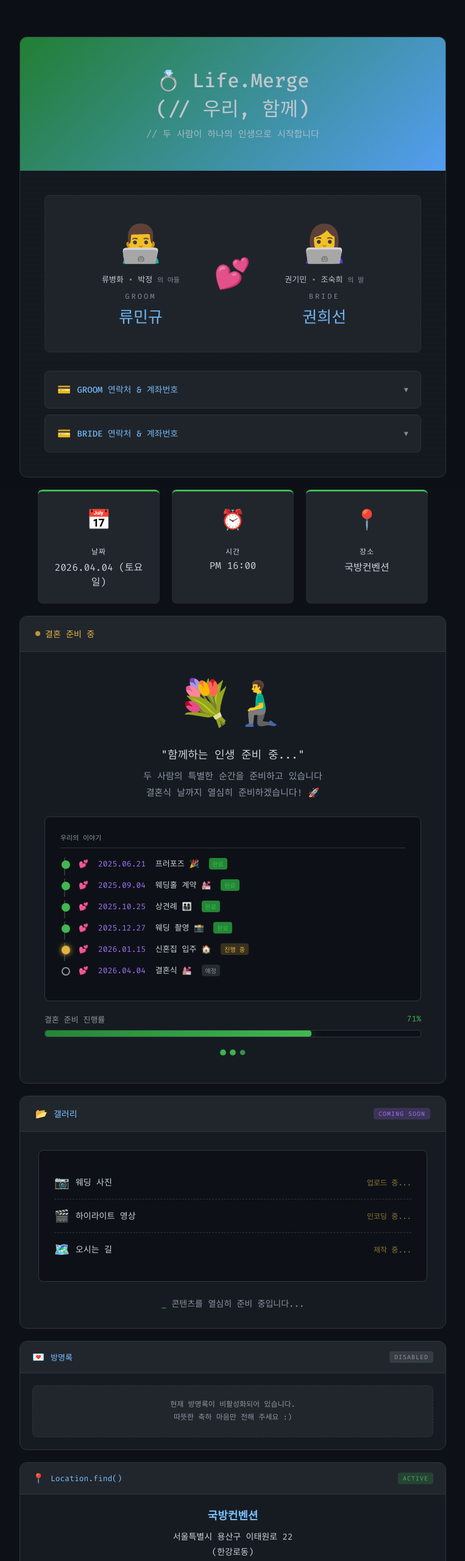
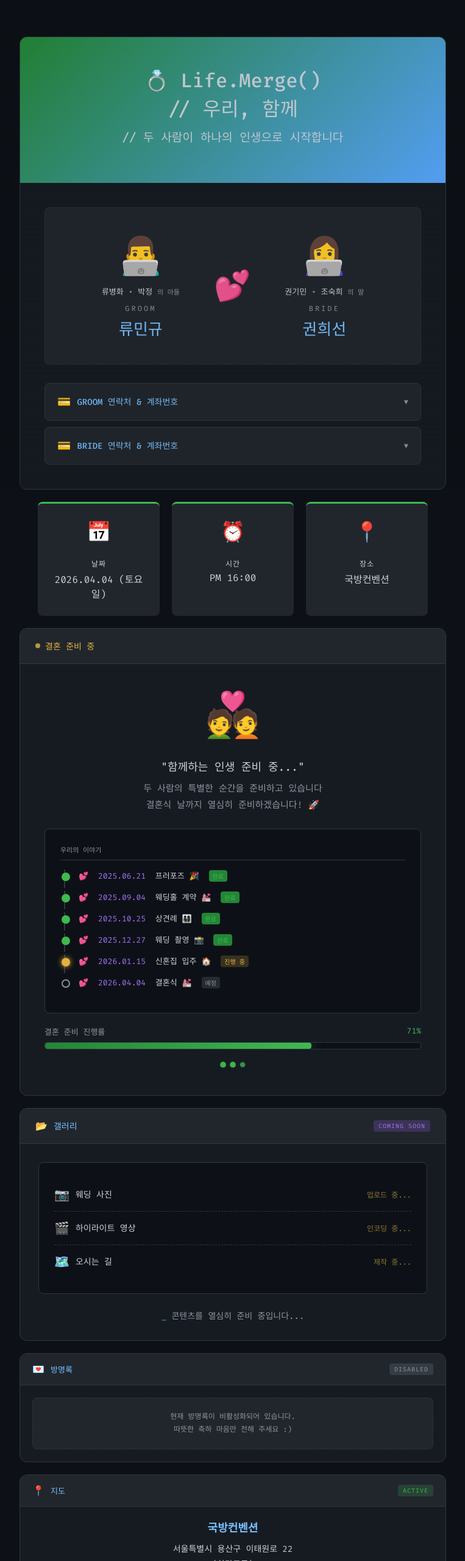
Before and after one commit to kwon1009/w-invitation, a website: page index.html in a window 1280 px wide. Shown: the top 2560 px of the page at 61% size, without its empty margins (258-1021 px from the left). Drawn offline with Linux system fonts and the light colour scheme.

Commit message:
헤더수정, 아이콘 수정, 지도 클릭시 지도좌표로 이동

```diff
--- a/index.html
+++ b/index.html
@@ -1634,8 +1634,7 @@
         <!-- Wedding Card -->
         <div class="wedding-card">
             <div class="card-header">
-                <h1>💍 Life.Merge<br>(// 우리, 함께)</h1>
-                <div class="subtitle">// 두 사람이 하나의 인생으로 시작합니다</div>
+                <h1>💍 Life.Merge()<br>// 우리, 함께<br><span style="font-size: 0.6em;">// 두 사람이 하나의 인생으로 시작합니다</span></h1>
             </div>
             <div class="card-body">
                 <!-- Couple Section -->
@@ -1723,7 +1722,7 @@
                     </div>
                 </div>
             </div>
-            <div class="info-item">
+            <div class="info-item" style="cursor: pointer; transition: transform 0.2s;" onclick="document.getElementById('location-section').scrollIntoView({behavior: 'smooth', block: 'center'});" onmouseover="this.style.transform='scale(1.05)'" onmouseout="this.style.transform='scale(1)'">
                 <div class="info-icon">📍</div>
                 <div class="info-content">
                     <div class="info-label">장소</div>
@@ -1742,7 +1741,7 @@
             </div>
             <div class="update-body">
                 <div class="update-message">
-                    <div class="update-emoji">💐🧎‍♂️</div>
+                    <div class="update-emoji">💑</div>
                     <div class="update-title">
                         "함께하는 인생 준비 중..."
                     </div>
@@ -1896,10 +1895,10 @@
         </div>
 
         <!-- Location Section -->
-        <div class="guestbook-section">
+        <div class="guestbook-section" id="location-section">
             <div class="guestbook-header">
                 <span class="guestbook-icon">📍</span>
-                <span class="guestbook-title">Location.find()</span>
+                <span class="guestbook-title">지도</span>
                 <span class="guestbook-badge">active</span>
             </div>
             <div class="guestbook-body">
```
